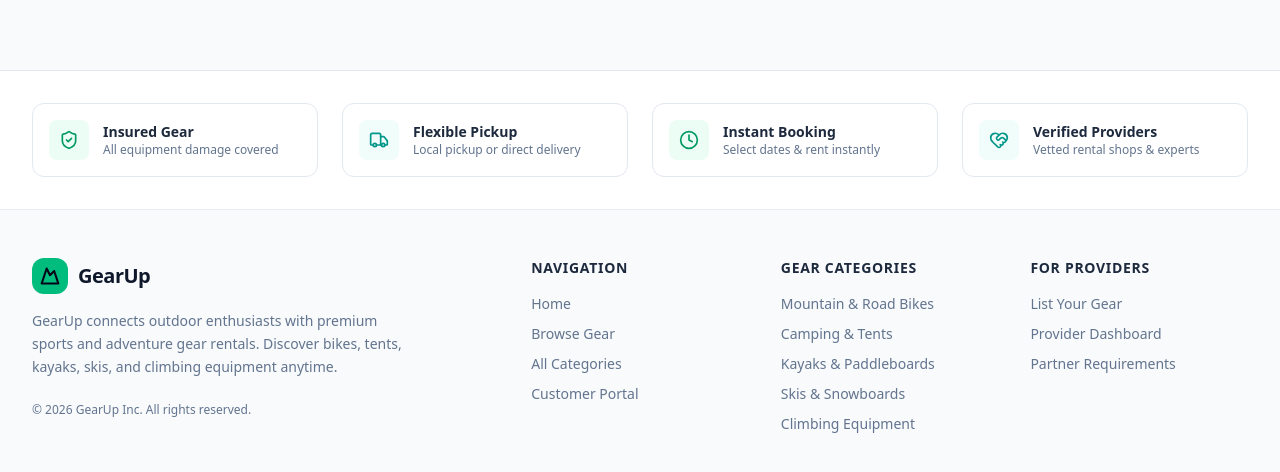
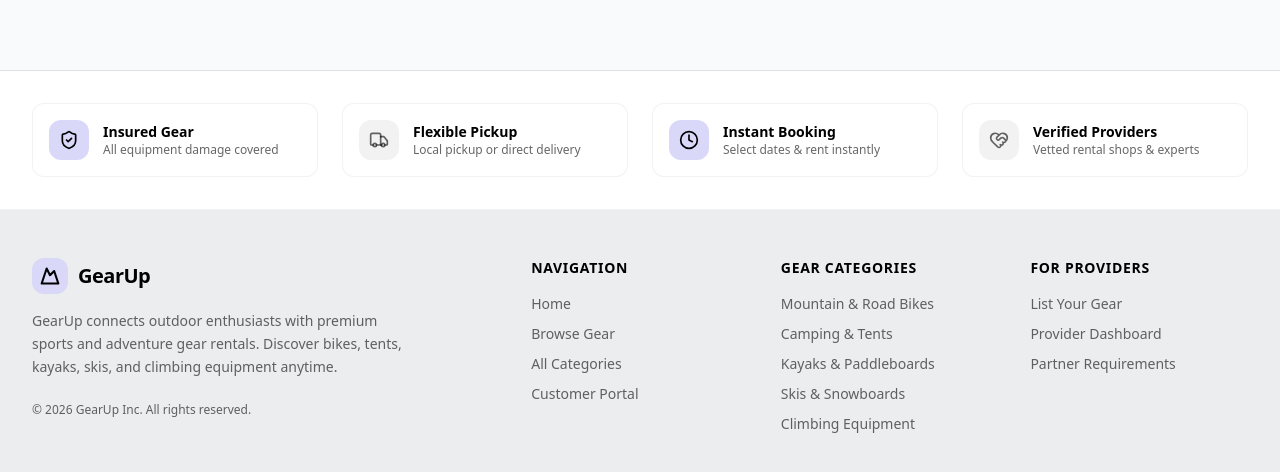
Before and after one commit to tanvirislamb/Gear-Up-Frontend, a Next.js app: page /checkout in a window 1280 px wide. Shown: the part 410-882 px from the top of the page. Built offline with nearby package versions, Linux system fonts and the light colour scheme; no server answers.

Commit message:
theme updated

```diff
--- a/src/component/Footer.tsx
+++ b/src/component/Footer.tsx
@@ -1,107 +1,101 @@
-import Link from "next/link";
-import { Mountain, ShieldCheck, Truck, Clock, HeartHandshake } from "lucide-react";
+import Link from "next/link"
+import { Mountain, ShieldCheck, Truck, Clock, HeartHandshake } from "lucide-react"
 
 export default function Footer() {
   return (
-    <footer className="bg-slate-50 text-slate-500 border-t border-slate-200 mt-auto">
-      {/* Platform Features Highlight */}
-      <div className="border-b border-slate-200/80 bg-white py-8 px-4 sm:px-6 lg:px-8">
+    <footer className="bg-black/5 text-black/60 border-t border-black/5 mt-auto">
+      <div className="border-b border-black/5 bg-white py-8 px-4 sm:px-6 lg:px-8">
         <div className="max-w-7xl mx-auto grid grid-cols-1 md:grid-cols-4 gap-6">
-          <div className="flex items-center gap-3.5 p-4 rounded-xl bg-white border border-slate-200">
-            <div className="w-10 h-10 rounded-lg bg-emerald-50 text-emerald-600 flex items-center justify-center shrink-0">
+          <div className="flex items-center gap-3.5 p-4 rounded-xl bg-white border border-black/5">
+            <div className="w-10 h-10 rounded-xl bg-[#dad8f9] text-black flex items-center justify-center shrink-0">
               <ShieldCheck className="w-5 h-5" />
             </div>
             <div>
-              <h4 className="text-sm font-semibold text-slate-800">Insured Gear</h4>
-              <p className="text-xs text-slate-500">All equipment damage covered</p>
+              <h4 className="text-sm font-semibold text-black">Insured Gear</h4>
+              <p className="text-xs text-black/60">All equipment damage covered</p>
             </div>
           </div>
 
-          <div className="flex items-center gap-3.5 p-4 rounded-xl bg-white border border-slate-200">
-            <div className="w-10 h-10 rounded-lg bg-teal-50 text-teal-600 flex items-center justify-center shrink-0">
+          <div className="flex items-center gap-3.5 p-4 rounded-xl bg-white border border-black/5">
+            <div className="w-10 h-10 rounded-xl bg-black/5 text-black/60 flex items-center justify-center shrink-0">
               <Truck className="w-5 h-5" />
             </div>
             <div>
-              <h4 className="text-sm font-semibold text-slate-800">Flexible Pickup</h4>
-              <p className="text-xs text-slate-500">Local pickup or direct delivery</p>
+              <h4 className="text-sm font-semibold text-black">Flexible Pickup</h4>
+              <p className="text-xs text-black/60">Local pickup or direct delivery</p>
             </div>
           </div>
 
-          <div className="flex items-center gap-3.5 p-4 rounded-xl bg-white border border-slate-200">
-            <div className="w-10 h-10 rounded-lg bg-emerald-50 text-emerald-600 flex items-center justify-center shrink-0">
+          <div className="flex items-center gap-3.5 p-4 rounded-xl bg-white border border-black/5">
+            <div className="w-10 h-10 rounded-xl bg-[#dad8f9] text-black flex items-center justify-center shrink-0">
               <Clock className="w-5 h-5" />
             </div>
             <div>
-              <h4 className="text-sm font-semibold text-slate-800">Instant Booking</h4>
-              <p className="text-xs text-slate-500">Select dates & rent instantly</p>
+              <h4 className="text-sm font-semibold text-black">Instant Booking</h4>
+              <p className="text-xs text-black/60">Select dates & rent instantly</p>
             </div>
           </div>
 
-          <div className="flex items-center gap-3.5 p-4 rounded-xl bg-white border border-slate-200">
-            <div className="w-10 h-10 rounded-lg bg-teal-50 text-teal-600 flex items-center justify-center shrink-0">
+          <div className="flex items-center gap-3.5 p-4 rounded-xl bg-white border border-black/5">
+            <div className="w-10 h-10 rounded-xl bg-black/5 text-black/60 flex items-center justify-center shrink-0">
               <HeartHandshake className="w-5 h-5" />
             </div>
             <div>
-              <h4 className="text-sm font-semibold text-slate-800">Verified Providers</h4>
-              <p className="text-xs text-slate-500">Vetted rental shops & experts</p>
+              <h4 className="text-sm font-semibold text-black">Verified Providers</h4>
+              <p className="text-xs text-black/60">Vetted rental shops & experts</p>
             </div>
           </div>
         </div>
       </div>
 
-      {/* Main Footer Links */}
       <div className="max-w-7xl mx-auto px-4 sm:px-6 lg:px-8 py-12">
         <div className="grid grid-cols-1 md:grid-cols-5 gap-8">
-          {/* Brand Info */}
           <div className="md:col-span-2 space-y-4">
             <Link href="/" className="flex items-center gap-2.5">
-              <div className="w-9 h-9 rounded-xl bg-emerald-500 p-2 text-slate-950 flex items-center justify-center font-bold">
+              <div className="w-9 h-9 rounded-xl bg-[#dad8f9] p-2 text-black flex items-center justify-center font-bold">
                 <Mountain className="w-5 h-5 stroke-[2.5]" />
               </div>
-              <span className="font-extrabold text-xl text-slate-900 tracking-tight">GearUp</span>
+              <span className="font-extrabold text-xl text-black tracking-tight">GearUp</span>
             </Link>
-            <p className="text-sm text-slate-500 max-w-sm leading-relaxed">
+            <p className="text-sm text-black/60 max-w-sm leading-relaxed">
               GearUp connects outdoor enthusiasts with premium sports and adventure gear rentals. Discover bikes, tents, kayaks, skis, and climbing equipment anytime.
             </p>
-            <div className="pt-2 flex items-center gap-4 text-xs text-slate-500">
+            <div className="pt-2 flex items-center gap-4 text-xs text-black/60">
               <span>© 2026 GearUp Inc. All rights reserved.</span>
             </div>
           </div>
 
-          {/* Quick Links */}
           <div>
-            <h5 className="text-sm font-semibold text-slate-800 uppercase tracking-wider mb-4">Navigation</h5>
+            <h5 className="text-sm font-semibold text-black uppercase tracking-wider mb-4">Navigation</h5>
             <ul className="space-y-2.5 text-sm">
-              <li><Link href="/" className="hover:text-emerald-600 transition-colors">Home</Link></li>
-              <li><Link href="/gear" className="hover:text-emerald-600 transition-colors">Browse Gear</Link></li>
-              <li><Link href="/gear" className="hover:text-emerald-600 transition-colors">All Categories</Link></li>
-              <li><Link href={`/login?redirect=${encodeURIComponent("/dashboard/customer")}`} className="hover:text-emerald-600 transition-colors">Customer Portal</Link></li>
+              <li><Link href="/" className="hover:text-black transition-colors">Home</Link></li>
+              <li><Link href="/gear" className="hover:text-black transition-colors">Browse Gear</Link></li>
+              <li><Link href="/gear" className="hover:text-black transition-colors">All Categories</Link></li>
+              <li><Link href={`/login?redirect=${encodeURIComponent("/dashboard/customer")}`} className="hover:text-black transition-colors">Customer Portal</Link></li>
             </ul>
           </div>
 
-          {/* Categories */}
           <div>
-            <h5 className="text-sm font-semibold text-slate-800 uppercase tracking-wider mb-4">Gear Categories</h5>
+            <h5 className="text-sm font-semibold text-black uppercase tracking-wider mb-4">Gear Categories</h5>
             <ul className="space-y-2.5 text-sm">
-              <li><Link href="/gear?catagory=Cycling" className="hover:text-emerald-600 transition-colors">Mountain & Road Bikes</Link></li>
-              <li><Link href="/gear?catagory=Camping+%26+Hiking" className="hover:text-emerald-600 transition-colors">Camping & Tents</Link></li>
-              <li><Link href="/gear?catagory=Water+Sports" className="hover:text-emerald-600 transition-colors">Kayaks & Paddleboards</Link></li>
-              <li><Link href="/gear?catagory=Winter+Sports" className="hover:text-emerald-600 transition-colors">Skis & Snowboards</Link></li>
-              <li><Link href="/gear?catagory=Climbing" className="hover:text-emerald-600 transition-colors">Climbing Equipment</Link></li>
+              <li><Link href="/gear?catagory=Cycling" className="hover:text-black transition-colors">Mountain & Road Bikes</Link></li>
+              <li><Link href="/gear?catagory=Camping+%26+Hiking" className="hover:text-black transition-colors">Camping & Tents</Link></li>
+              <li><Link href="/gear?catagory=Water+Sports" className="hover:text-black transition-colors">Kayaks & Paddleboards</Link></li>
+              <li><Link href="/gear?catagory=Winter+Sports" className="hover:text-black transition-colors">Skis & Snowboards</Link></li>
+              <li><Link href="/gear?catagory=Climbing" className="hover:text-black transition-colors">Climbing Equipment</Link></li>
             </ul>
           </div>
 
-          {/* Account / Support */}
           <div>
-            <h5 className="text-sm font-semibold text-slate-800 uppercase tracking-wider mb-4">For Providers</h5>
+            <h5 className="text-sm font-semibold text-black uppercase tracking-wider mb-4">For Providers</h5>
             <ul className="space-y-2.5 text-sm">
-              <li><Link href={`/login?redirect=${encodeURIComponent("/dashboard/provider")}`} className="hover:text-emerald-600 transition-colors">List Your Gear</Link></li>
-              <li><Link href={`/login?redirect=${encodeURIComponent("/dashboard/provider")}`} className="hover:text-emerald-600 transition-colors">Provider Dashboard</Link></li>
-              <li><Link href={`/login?redirect=${encodeURIComponent("/dashboard/provider")}`} className="hover:text-emerald-600 transition-colors">Partner Requirements</Link></li>
+              <li><Link href={`/login?redirect=${encodeURIComponent("/dashboard/provider")}`} className="hover:text-black transition-colors">List Your Gear</Link></li>
+              <li><Link href={`/login?redirect=${encodeURIComponent("/dashboard/provider")}`} className="hover:text-black transition-colors">Provider Dashboard</Link></li>
+              <li><Link href={`/login?redirect=${encodeURIComponent("/dashboard/provider")}`} className="hover:text-black transition-colors">Partner Requirements</Link></li>
             </ul>
           </div>
         </div>
       </div>
     </footer>
-  );
+  )
 }
```
